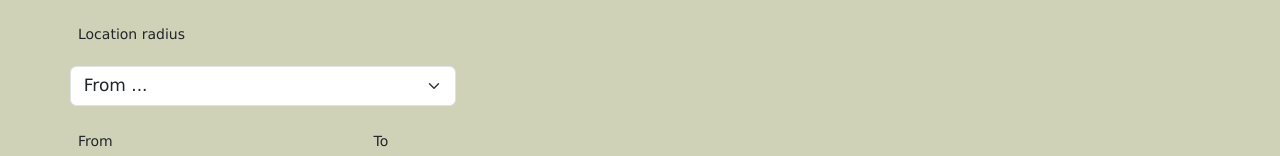
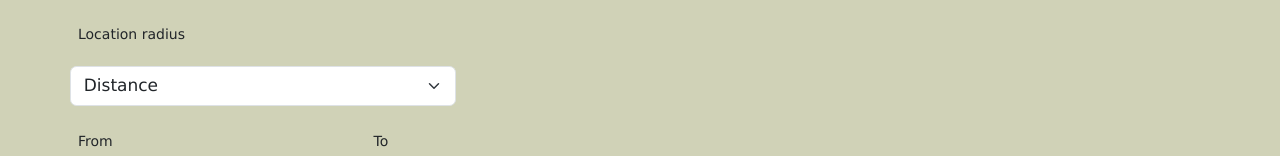
Before and after one commit to cactusballs/FullstackFour, a React (Vite) app in the folder client/: page /events in a window 1280 px wide. Shown: the part 401-557 px from the top of the page. Built offline with nearby package versions, Linux system fonts and the light colour scheme; no server answers.

Commit message:
Form works - latlong used instead of geopoint

```diff
--- a/client/src/App.jsx
+++ b/client/src/App.jsx
@@ -21,7 +21,7 @@ function App() {
       <div>
         <Routes>
           <Route path="/" element={<Login />} />
-          <Route path="/forum" element={<Forum />} />
+          <Route path="/forum" element={<ForumMain />} />
           <Route path="/threads/:topic" element={<ForumTopicThreads />} />
           <Route path="/dashboard" element={<Dashboard />} />
           <Route path="/events" element={<Events />} />
--- a/client/src/components/events/Events.jsx
+++ b/client/src/components/events/Events.jsx
@@ -4,6 +4,20 @@ import "./Events.css";
 import NavbarComp from "../navbar/Navbar.jsx";
 import Footer from "../footer/Footer.jsx";
 import { useState, useEffect } from "react";
+
+const cleanFormData = (formData) => {
+  const { keyword, startDateTime, endDateTime, latlong, radius } = formData;
+  // const formattedStartDate = new Date(startDateTime).toISOString();
+  // const formattedEndDate = new Date(endDateTime).toISOString();
+
+  return {
+    ...(keyword != "" ? { keyword } : {}),
+    ...(startDateTime != "" ? { startDateTime } : {}),
+    ...(endDateTime != "" ? { endDateTime } : {}),
+    ...(latlong != "" ? { latlong } : {}),
+    ...(radius != "" ? { radius } : {}),
+  };
+};
 
 function Events() {
   const [events, setEvents] = useState([]);
@@ -42,7 +56,7 @@ function Events() {
 
   // upon submitting form, fetch events again - replacing keyword 'children' with whatever user typed in form
   const handleFormSubmit = (formData) => {
-    fetchEvents(formData);
+    fetchEvents(cleanFormData(formData));
   };
 
   return (
--- a/client/src/components/events/EventsForm.jsx
+++ b/client/src/components/events/EventsForm.jsx
@@ -8,6 +8,8 @@ function EventsForm({ onFormSubmit }) {
     keyword: "",
     startDateTime: "",
     endDateTime: "",
+    latlong: "",
+    radius: "",
   });
 
   const handleSearch = (e) => {
@@ -32,25 +34,34 @@ function EventsForm({ onFormSubmit }) {
       <Form.Group className="mb-3" controlId="formBasicPassword">
         {/* <Form.Control type="location" placeholder="" /> */}
         <Form.Label>Location</Form.Label>
-        <Form.Select aria-label="location">
+        <Form.Select
+          aria-label="location"
+          onChange={(e) => {
+            setFormData({ ...formData, latlong: e.target.value });
+          }}
+        >
           <option>London </option>
-          <option value="1">Use my current location</option>
-          <option value="2">North London</option>
-          <option value="3">South London</option>
-          <option value="4">West London</option>
-          <option value="5">East London</option>
+          <option value="51.5413,-0.1419">North London</option>
+          <option value="51.4456,-0.1557">South London</option>
+          <option value="51.5029,-0.0219">West London</option>
+          <option value="51.5302,-0.0219">East London</option>
         </Form.Select>
       </Form.Group>
 
       {/* select menu - location radius */}
       <Form.Group className="mb-3" controlId="formBasicCheckbox">
         <Form.Label>Location radius</Form.Label>
-        <Form.Select aria-label="location-radius">
-          <option>From ...</option>
+        <Form.Select
+          aria-label="location-radius"
+          onChange={(e) => {
+            setFormData({ ...formData, radius: e.target.value });
+          }}
+        >
+          <option>Distance</option>
           <option value="1">Within 1 mile</option>
-          <option value="2">Within 3 miles</option>
-          <option value="3">Within 5 miles</option>
-          <option value="4">Within 10 miles</option>
+          <option value="3">Within 3 miles</option>
+          <option value="5">Within 5 miles</option>
+          <option value="10">Within 10 miles</option>
         </Form.Select>
       </Form.Group>
 
@@ -62,6 +73,7 @@ function EventsForm({ onFormSubmit }) {
             id="from-date"
             value={formData.startDateTime}
             onChange={(e) => {
+              console.log("fromDate", e);
               setFormData({
                 ...formData,
                 startDateTime: e.target.value,
@@ -76,6 +88,7 @@ function EventsForm({ onFormSubmit }) {
             id="to-date"
             value={formData.endDateTime}
             onChange={(e) => {
+              console.log("toDate", e);
               setFormData({
                 ...formData,
                 endDateTime: e.target.value,
```
Also changed, not shown: 1 other file (tests, documents, lock files or other folders).
